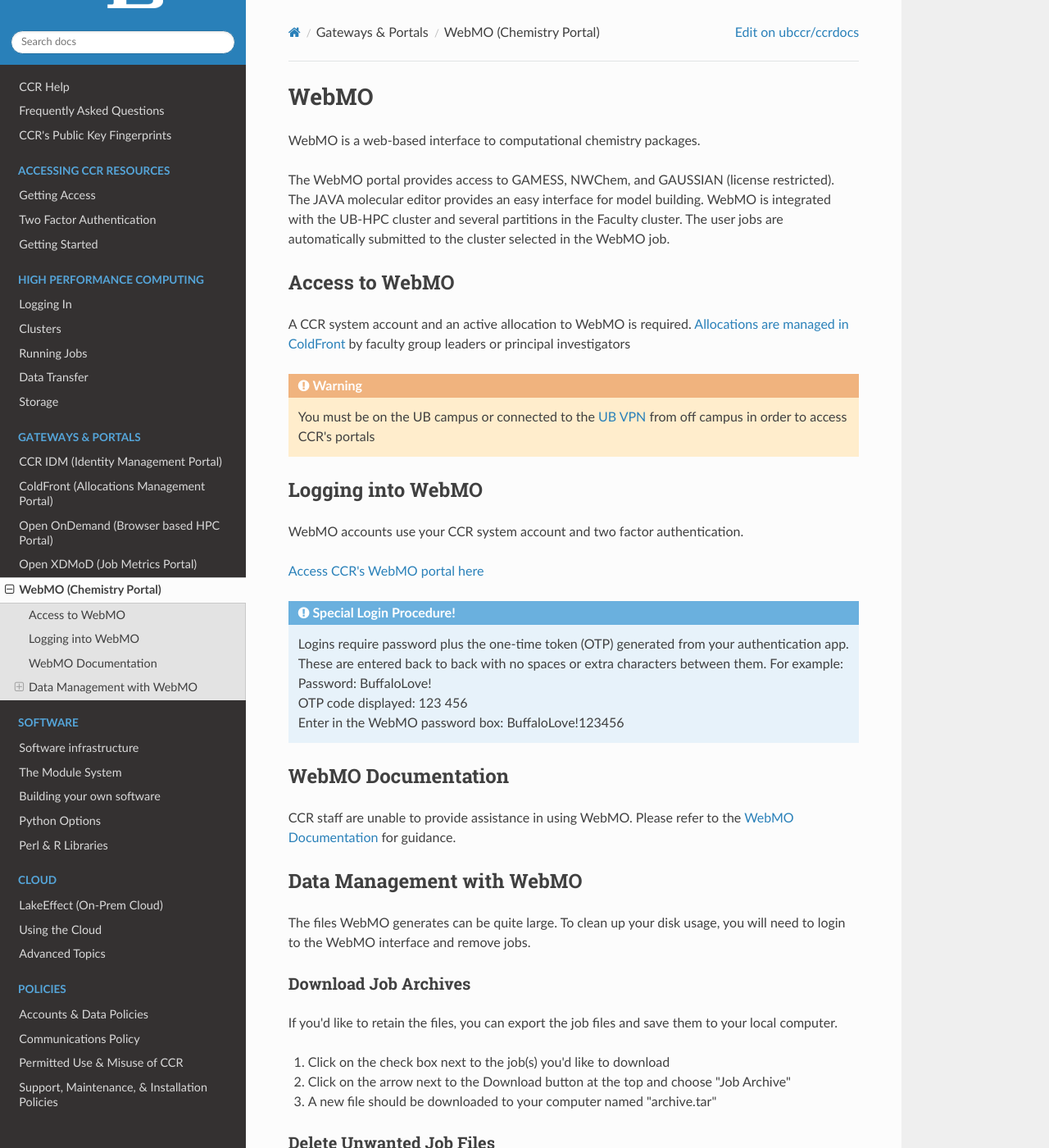
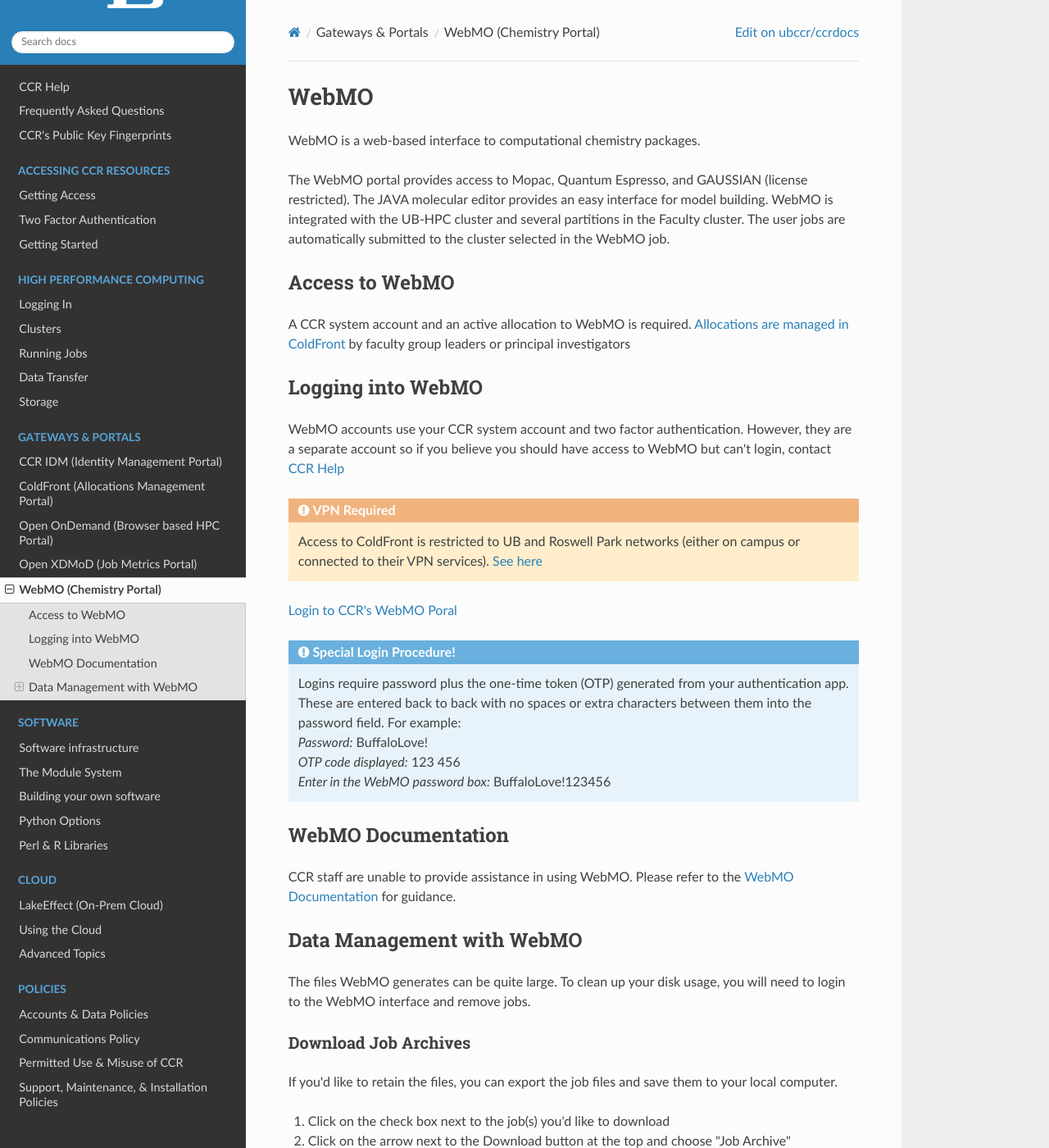
Before and after one commit to ubccr/ccrdocs, an MkDocs documentation site: the page built from pages/portals/webmo.md, in a window 1280 px wide and 1400 px high. Shown: the whole window at 82% size. Built offline with MkDocs 1.6.1, drawn with Linux system fonts in a browser that asks for light colours; nearby versions of some CDN libraries.

Commit message:
made login wording the same across all portals

```diff
--- a/pages/portals/webmo.md
+++ b/pages/portals/webmo.md
@@ -2,27 +2,27 @@
 
 WebMO is a web-based interface to computational chemistry packages.
 
-The WebMO portal provides access to GAMESS, NWChem, and GAUSSIAN (license restricted).  The JAVA molecular editor provides an easy interface for model building.  WebMO is integrated with the UB-HPC cluster and several partitions in the Faculty cluster.  The user jobs are automatically submitted to the cluster selected in the WebMO job.
+The WebMO portal provides access to Mopac, Quantum Espresso, and GAUSSIAN (license restricted).  The JAVA molecular editor provides an easy interface for model building.  WebMO is integrated with the UB-HPC cluster and several partitions in the Faculty cluster.  The user jobs are automatically submitted to the cluster selected in the WebMO job.
 
 ## Access to WebMO
 
 A CCR system account and an active allocation to WebMO is required.  [Allocations are managed in ColdFront](coldfront.md) by faculty group leaders or principal investigators
 
-
-!!! Warning
-    You must be on the UB campus or connected to the [UB VPN](https://buffalo.edu/ubit) from off campus in order to access CCR's portals
-
 ## Logging into WebMO
 
-WebMO accounts use your CCR system account and two factor authentication.
+WebMO accounts use your CCR system account and two factor authentication.  However, they are a separate account so if you believe you should have access to WebMO but can't login, contact [CCR Help](../help.md)
 
-[Access CCR's WebMO portal here](https://webmo.ccr.buffalo.edu/~webmo/cgi-bin/webmo/login.cgi)
+!!! Warning "VPN Required"
+    Access to ColdFront is restricted to UB and Roswell Park networks
+    (either on campus or connected to their VPN services). [See here](../getting-access.md#vpn-access)
+
+[Login to CCR's WebMO Poral](https://webmo.ccr.buffalo.edu/~webmo/cgi-bin/webmo/login.cgi)
 
 !!! Note "Special Login Procedure!"
-    Logins require password plus the one-time token (OTP) generated from your authentication app.  These are entered back to back with no spaces or extra characters between them.  For example:
-    Password: BuffaloLove!
-    OTP code displayed: 123 456
-    Enter in the WebMO password box:  BuffaloLove!123456
+    Logins require password plus the one-time token (OTP) generated from your authentication app.  These are entered back to back with no spaces or extra characters between them into the password field.  For example:
+    _Password:_ BuffaloLove!
+    _OTP code displayed:_ 123 456
+    _Enter in the WebMO password box:_  BuffaloLove!123456
 
 ## WebMO Documentation
 
```
Also changed, not shown: pages/portals/coldfront.md (+2 -13 lines), pages/portals/metrics.md (+1 -10 lines), pages/portals/ood.md (+1 -8 lines).
